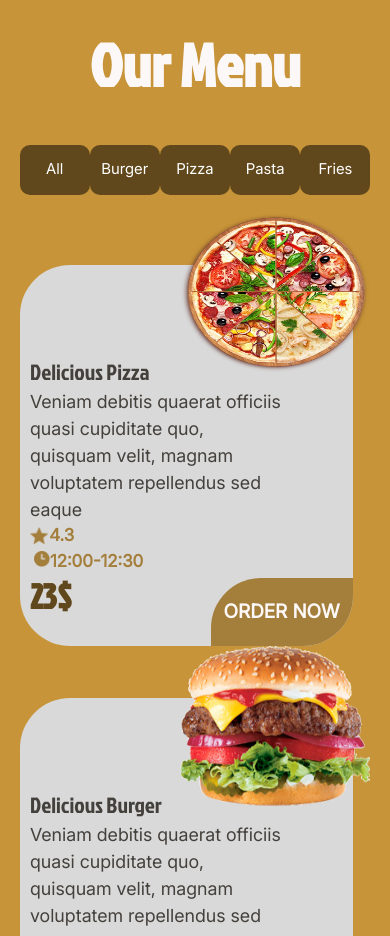
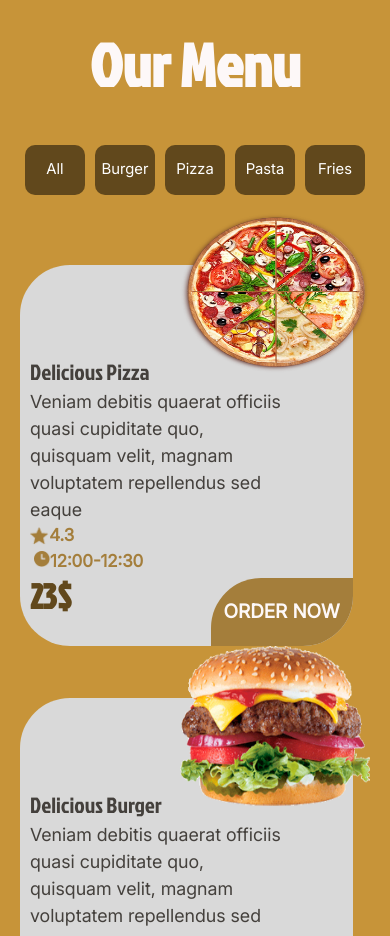
Before and after one commit to Monsieur-Code1/Fast-Food-Restaurant, a React (Vite) app: page / in a window 390 px wide. Shown: the part 880-1816 px from the top of the page. Built offline with nearby package versions, Linux system fonts and the light colour scheme.

Commit message:
edit btn filter

```diff
--- a/src/feature/pageMeals/Meals.css
+++ b/src/feature/pageMeals/Meals.css
@@ -37,11 +37,12 @@
   height: 67px;
   margin-top: 20px;
   display: flex;
-  justify-content: space-around;
+  justify-content: center;
   align-items: center;
 }
 .container-btn-filter button {
   width: 116px;
+  margin: 0 5px;
   height: 67px;
   font-family: 'Inter';
   font-size: 30px;
@@ -191,14 +192,15 @@
     font-size: 40px;
   }
   .container-btn-filter {
-    width: 90%;
+    width: 95%;
+    margin: 10px !important;
     height: 67px;
     margin-top: 5px;
   }
   .container-btn-filter button {
-    width: 50px;
-    height: 50px;
-    font-size: 15px;
+    width: 40px;
+    height: 40px;
+    font-size: 12px;
   }
   .btnFilterActive {
     background-color: #ffffff;
@@ -259,12 +261,12 @@
     font-size: 50px;
   }
   .container-btn-filter {
-    width: 90%;
+    width: 95%;
     height: 67px;
     margin-top: 5px;
   }
   .container-btn-filter button {
-    width: 50px;
+    width: 55px;
     height: 50px;
     font-size: 15px;
   }
@@ -322,12 +324,12 @@
     font-size: 60px;
   }
   .container-btn-filter {
-    width: 90%;
+    width: 95%;
     height: 67px;
     margin-top: 5px;
   }
   .container-btn-filter button {
-    width: 70px;
+    width: 60px;
     height: 50px;
     font-size: 15px;
   }
@@ -390,7 +392,7 @@
     margin-top: 5px;
   }
   .container-btn-filter button {
-    width: 90px;
+    width: 70px;
     height: 50px;
     font-size: 15px;
   }
```
